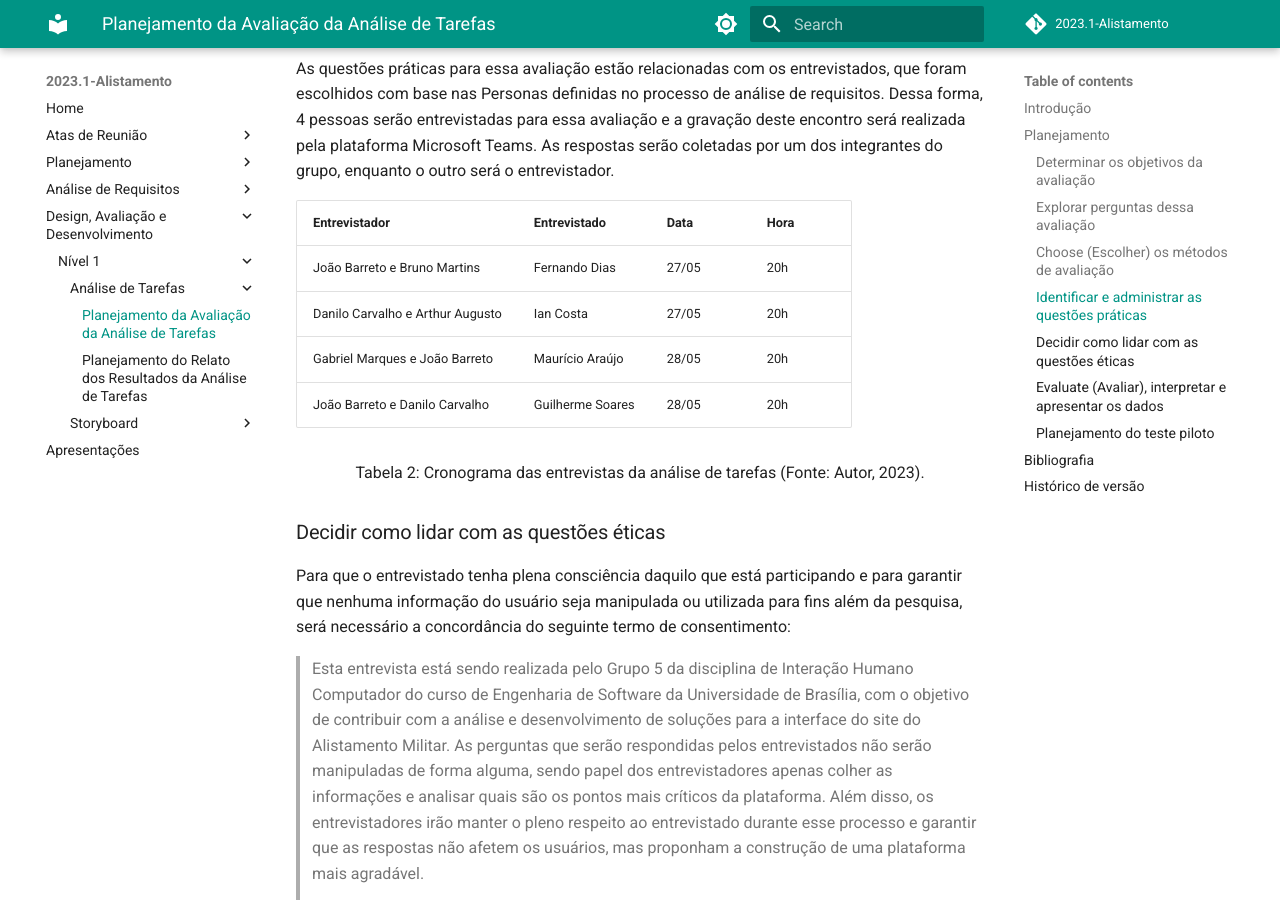
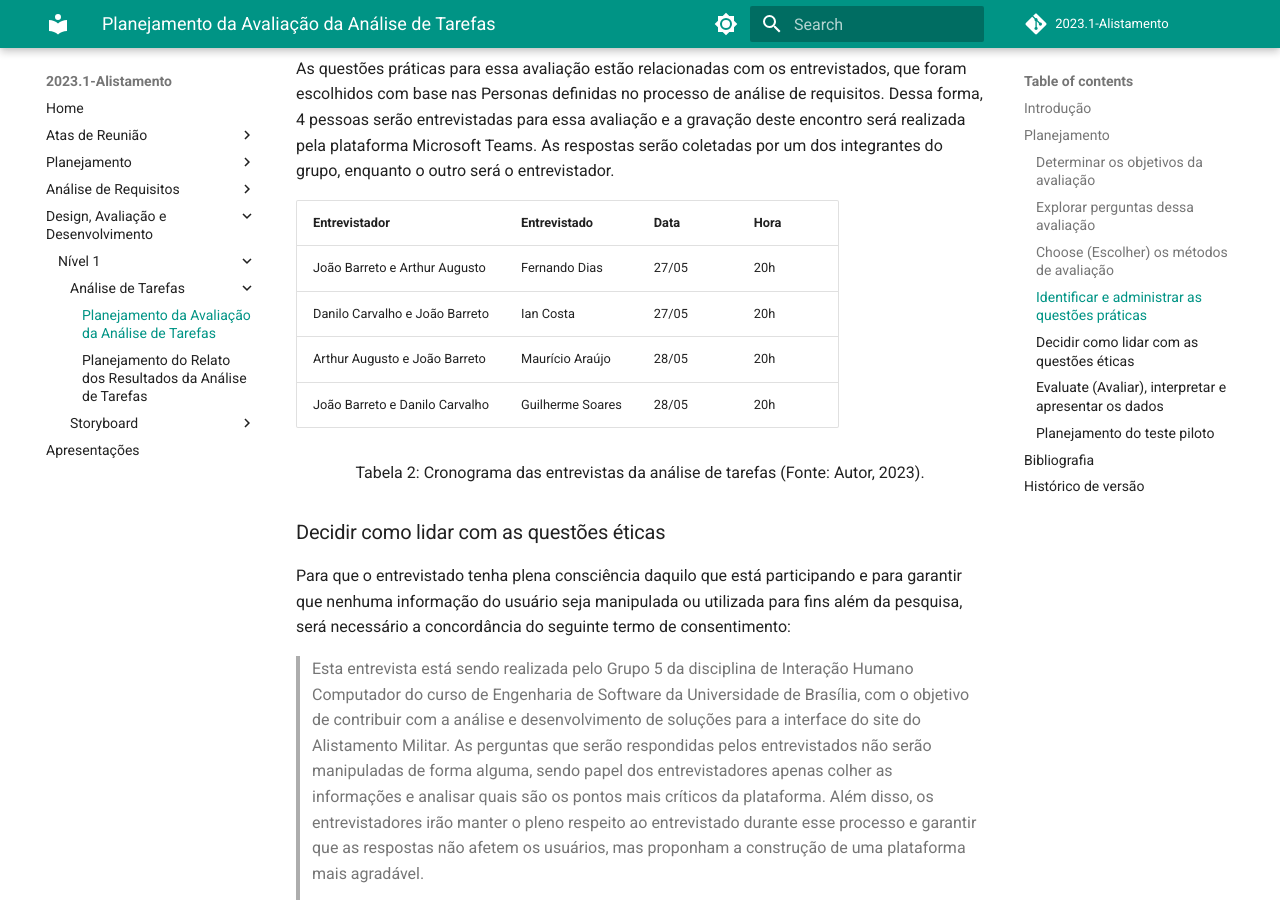
Before and after one commit to Interacao-Humano-Computador/2023.1-Alistamento, an MkDocs documentation site: the page built from docs/design_avaliacao_desenvolvimento/nivel1/analise_tarefas/planejamento_avaliacao.md, in a window 1280 px wide and 900 px high, scrolled down 2028 px. Built offline with MkDocs 1.6.1 and Material for MkDocs 9.7.7, drawn with Linux system fonts in a browser that asks for light colours; comment, search, counter and statistics services are not loaded; some of the changed text lies outside the part shown.

```diff
--- a/docs/design_avaliacao_desenvolvimento/nivel1/analise_tarefas/planejamento_avaliacao.md
+++ b/docs/design_avaliacao_desenvolvimento/nivel1/analise_tarefas/planejamento_avaliacao.md
@@ -56,9 +56,9 @@
 
 |Entrevistador | Entrevistado | Data | Hora
 | ---- | ---- | ---- | ----
-| João Barreto e Bruno Martins | Fernando Dias | 27/05 | 20h
-| Danilo Carvalho e Arthur Augusto | Ian Costa | 27/05 | 20h
-| Gabriel Marques e João Barreto | Maurício Araújo | 28/05 | 20h
+| João Barreto e Arthur Augusto | Fernando Dias | 27/05 | 20h
+| Danilo Carvalho e João Barreto | Ian Costa | 27/05 | 20h
+| Arthur Augusto e João Barreto | Maurício Araújo | 28/05 | 20h
 | João Barreto e Danilo Carvalho | Guilherme Soares | 28/05 | 20h
 <div style="text-align: center">
 <p> Tabela 2: Cronograma das entrevistas da análise de tarefas (Fonte: Autor, 2023).</p>
@@ -94,3 +94,4 @@
 | --- | --- | --- | --- | --- |
 |  `1.0`   | 19/05/2023 | Criação inicial do Planejamento da Análse de Tarefas | [João Barreto](https://github.com/JoaoBarreto03) | [Arthur Augusto](https://github.com/arthur-augusto) |
 |  `1.1`   | 22/05/2023 | Adicionando termo de consentimento atualizado | [João Barreto](https://github.com/JoaoBarreto03) | [Arthur Augusto](https://github.com/arthur-augusto) |
+|  `1.2`   | 26/05/2023 | Modificações para aplicação em modelo conceitual | [João Barreto](https://github.com/JoaoBarreto03) | [Bruno Martins](https://github.com/gitbmvb) |
```
Also changed, not shown: docs/analise_requisitos/analise_tarefas.md (+7 -0 lines).
